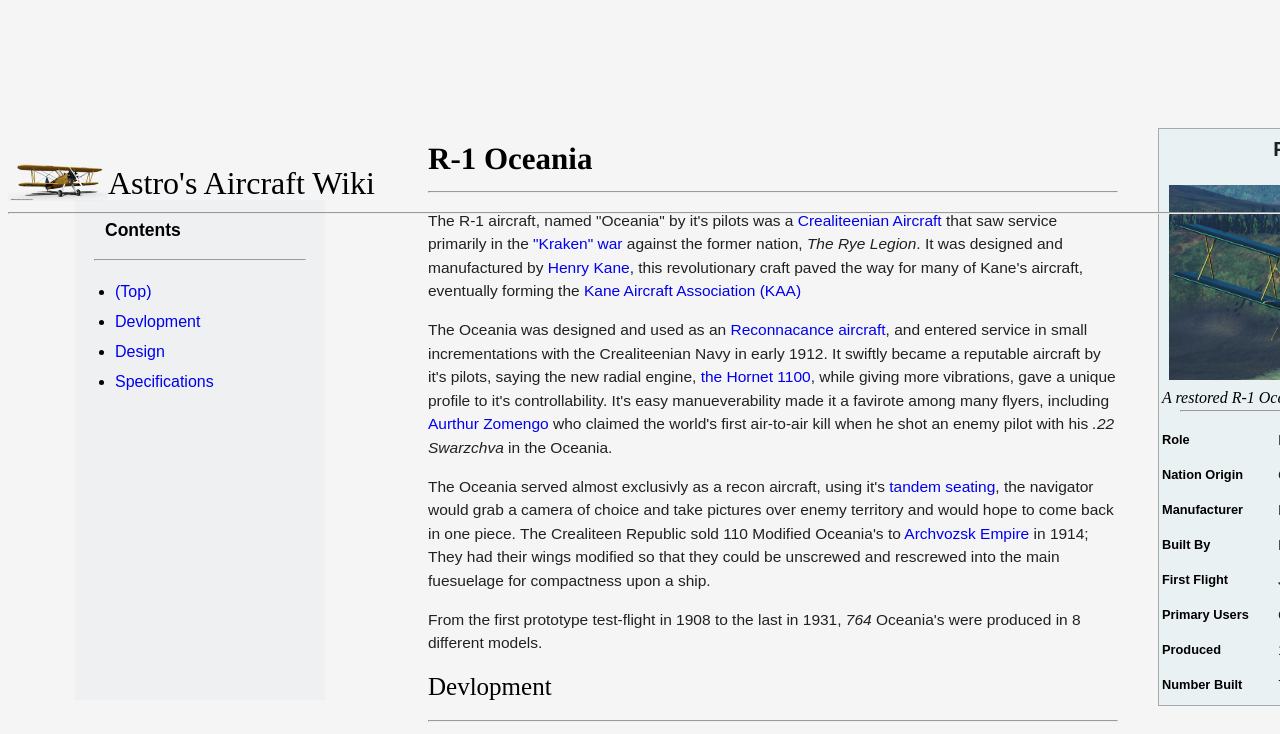
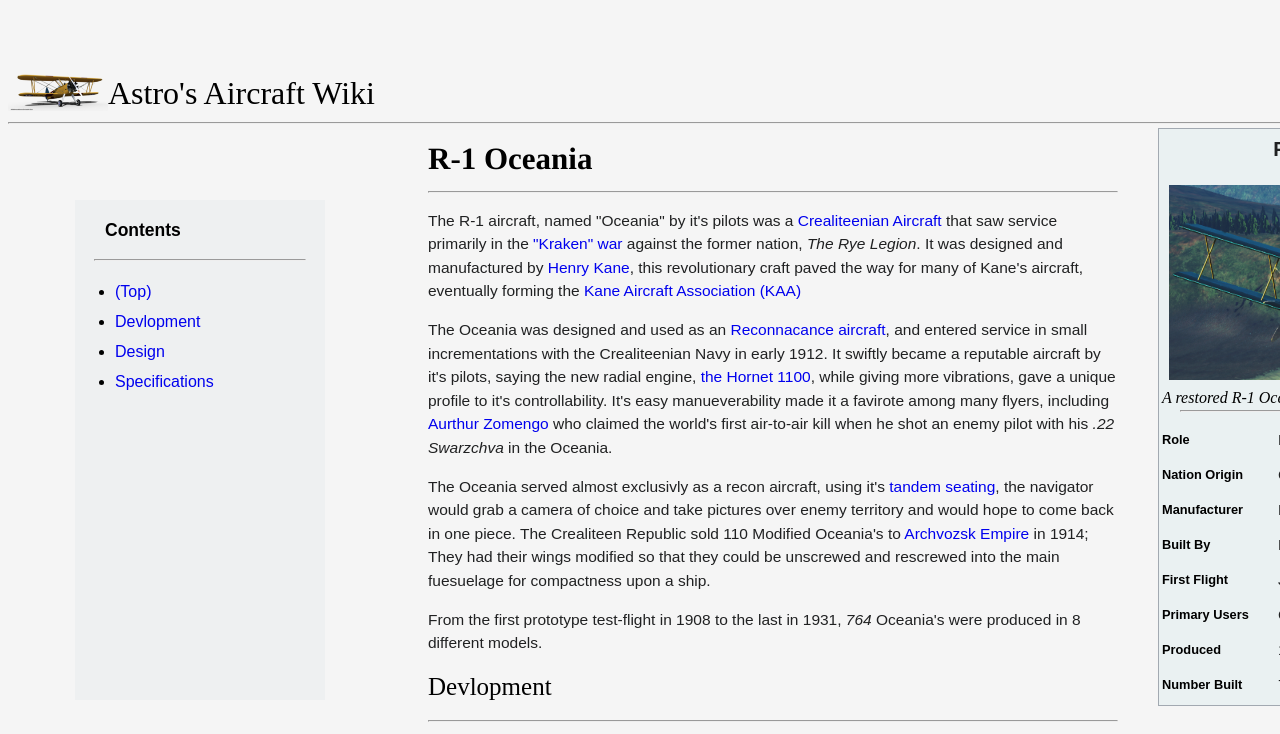
Before and after one commit to Astrocricket777/Astrocricket777.github.io, a plain HTML site: page Article1.html in a window 1280 px wide. Shown: the top 734 px of the page. Drawn offline with Linux system fonts and the light colour scheme.

Commit message:
Update style.css

```diff
--- a/style.css
+++ b/style.css
@@ -73,7 +73,7 @@ li {
 
 .NavBar {
     position: relative;
-    top: -3210px;
+    top: -3300px;
     width: 1920px;
     height: 65px;
 }
```
